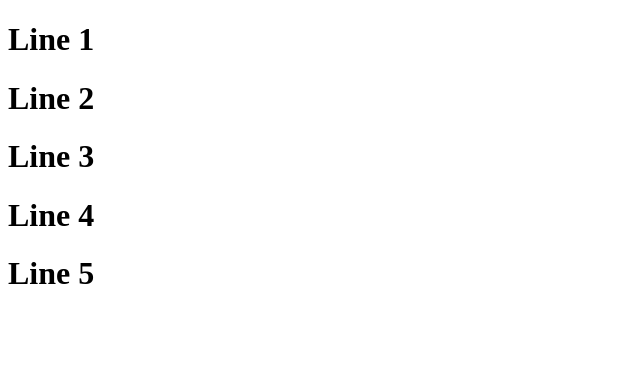
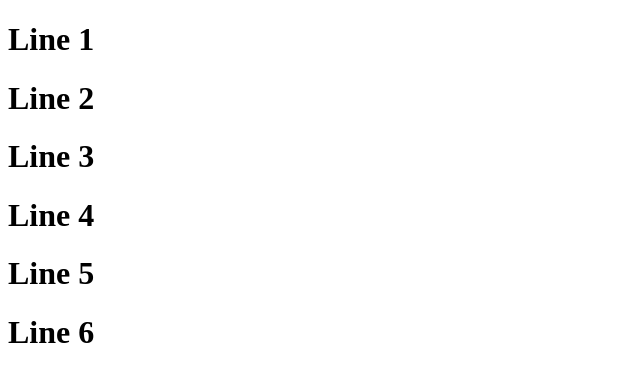
Before and after one commit to raviautomatetoday/gitrepo, a plain HTML site: page index.html in a window 1280 px wide. Shown: the whole page, without its empty margins (0-640 px from the left). Drawn offline with Linux system fonts and the light colour scheme.

Commit message:
Line no 6

```diff
--- a/index.html
+++ b/index.html
@@ -9,6 +9,7 @@
 <h1>Line 3</h1>
 <h1>Line 4</h1>
 <h1>Line 5</h1>
+<h1>Line 6</h1>
 <body>
 </body>
 </html>
```
Also changed, not shown: 1 other file.
